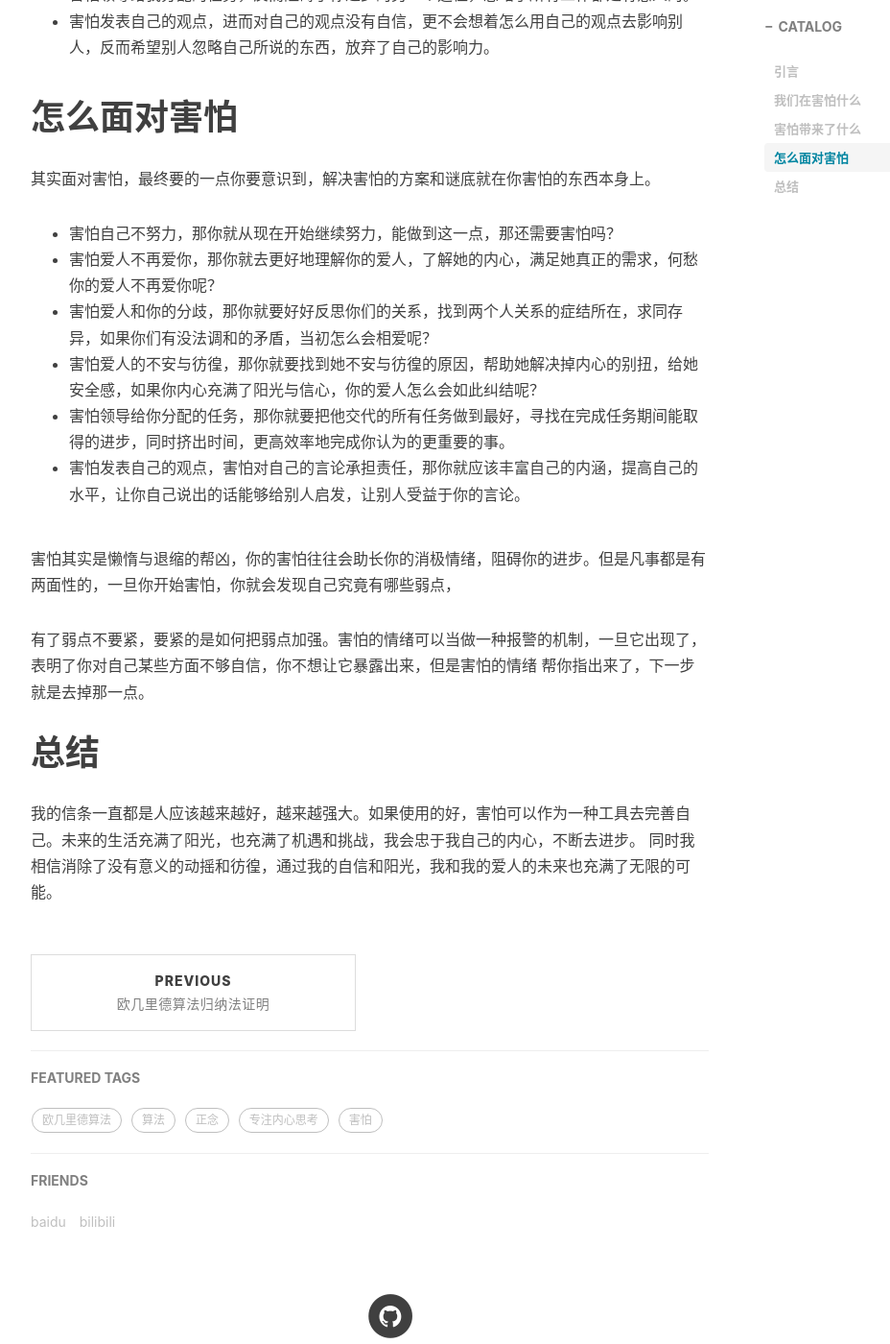
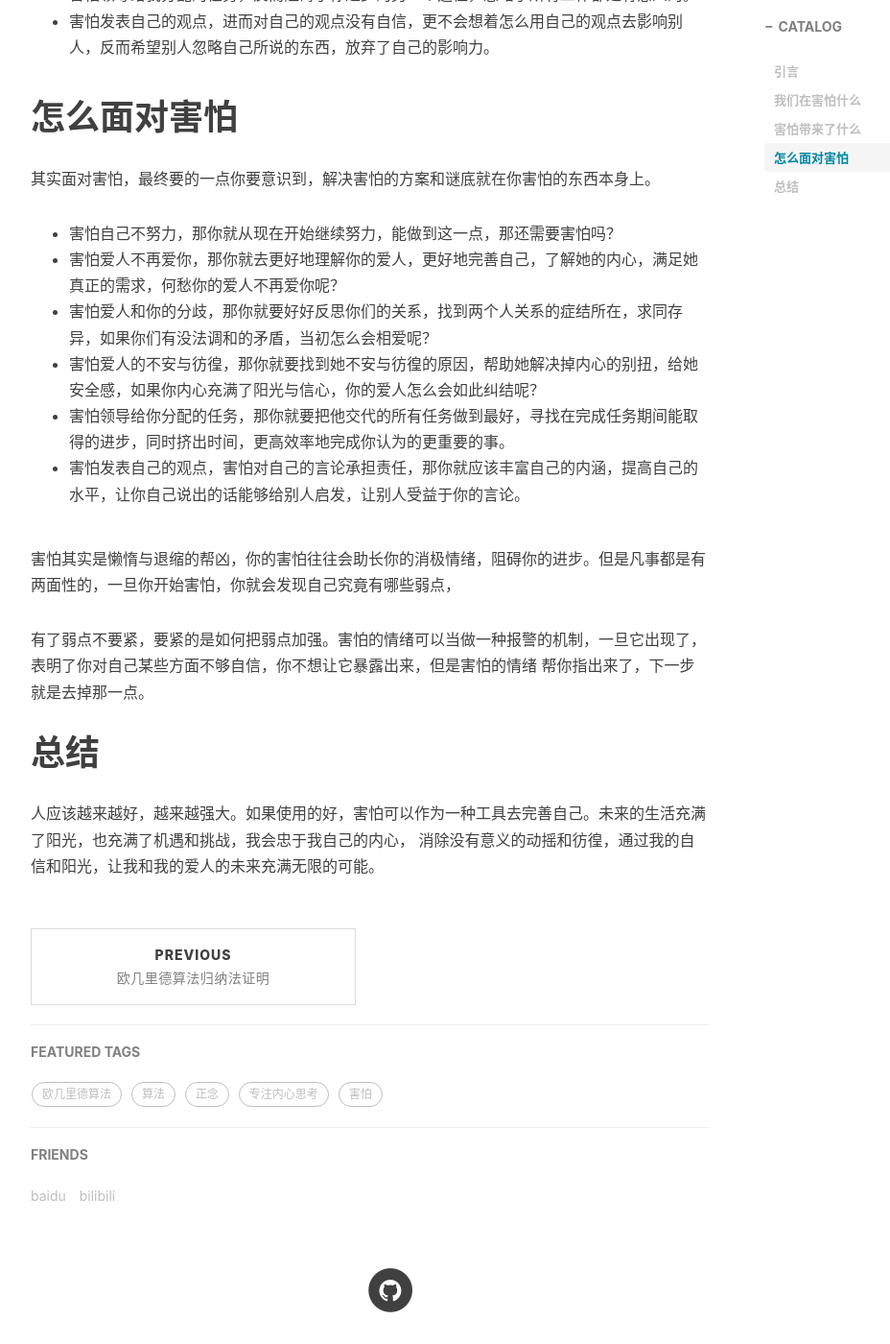
Before and after one commit to zkws/zkws.github.io, a Jekyll site: the page built from _posts/2018-07-28-whatAreYouAfraidOf.md, in a window 1280 px wide and 1400 px high, scrolled down 1428 px. Shown: the whole window at 96% size, without its empty margins (233-1161 px from the left). Built offline with Jekyll 4.4.1, drawn with Linux system fonts in a browser that asks for light colours; nearby versions of some CDN libraries; comment, search, counter and statistics services are not loaded.

Commit message:
perfect my blog
perfect my blog

```diff
--- a/_posts/2018-07-28-whatAreYouAfraidOf.md
+++ b/_posts/2018-07-28-whatAreYouAfraidOf.md
@@ -38,7 +38,7 @@ tags:
 # 怎么面对害怕
 其实面对害怕，最终要的一点你要意识到，解决害怕的方案和谜底就在你害怕的东西本身上。
 - 害怕自己不努力，那你就从现在开始继续努力，能做到这一点，那还需要害怕吗？
-- 害怕爱人不再爱你，那你就去更好地理解你的爱人，了解她的内心，满足她真正的需求，何愁你的爱人不再爱你呢？
+- 害怕爱人不再爱你，那你就去更好地理解你的爱人，更好地完善自己，了解她的内心，满足她真正的需求，何愁你的爱人不再爱你呢？
 - 害怕爱人和你的分歧，那你就要好好反思你们的关系，找到两个人关系的症结所在，求同存异，如果你们有没法调和的矛盾，当初怎么会相爱呢？
 - 害怕爱人的不安与彷徨，那你就要找到她不安与彷徨的原因，帮助她解决掉内心的别扭，给她安全感，如果你内心充满了阳光与信心，你的爱人怎么会如此纠结呢？
 - 害怕领导给你分配的任务，那你就要把他交代的所有任务做到最好，寻找在完成任务期间能取得的进步，同时挤出时间，更高效率地完成你认为的更重要的事。
@@ -50,5 +50,5 @@ tags:
 帮你指出来了，下一步就是去掉那一点。
 
 # 总结
-我的信条一直都是人应该越来越好，越来越强大。如果使用的好，害怕可以作为一种工具去完善自己。未来的生活充满了阳光，也充满了机遇和挑战，我会忠于我自己的内心，不断去进步。
-同时我相信消除了没有意义的动摇和彷徨，通过我的自信和阳光，我和我的爱人的未来也充满了无限的可能。
+人应该越来越好，越来越强大。如果使用的好，害怕可以作为一种工具去完善自己。未来的生活充满了阳光，也充满了机遇和挑战，我会忠于我自己的内心，
+消除没有意义的动摇和彷徨，通过我的自信和阳光，让我和我的爱人的未来充满无限的可能。
```
